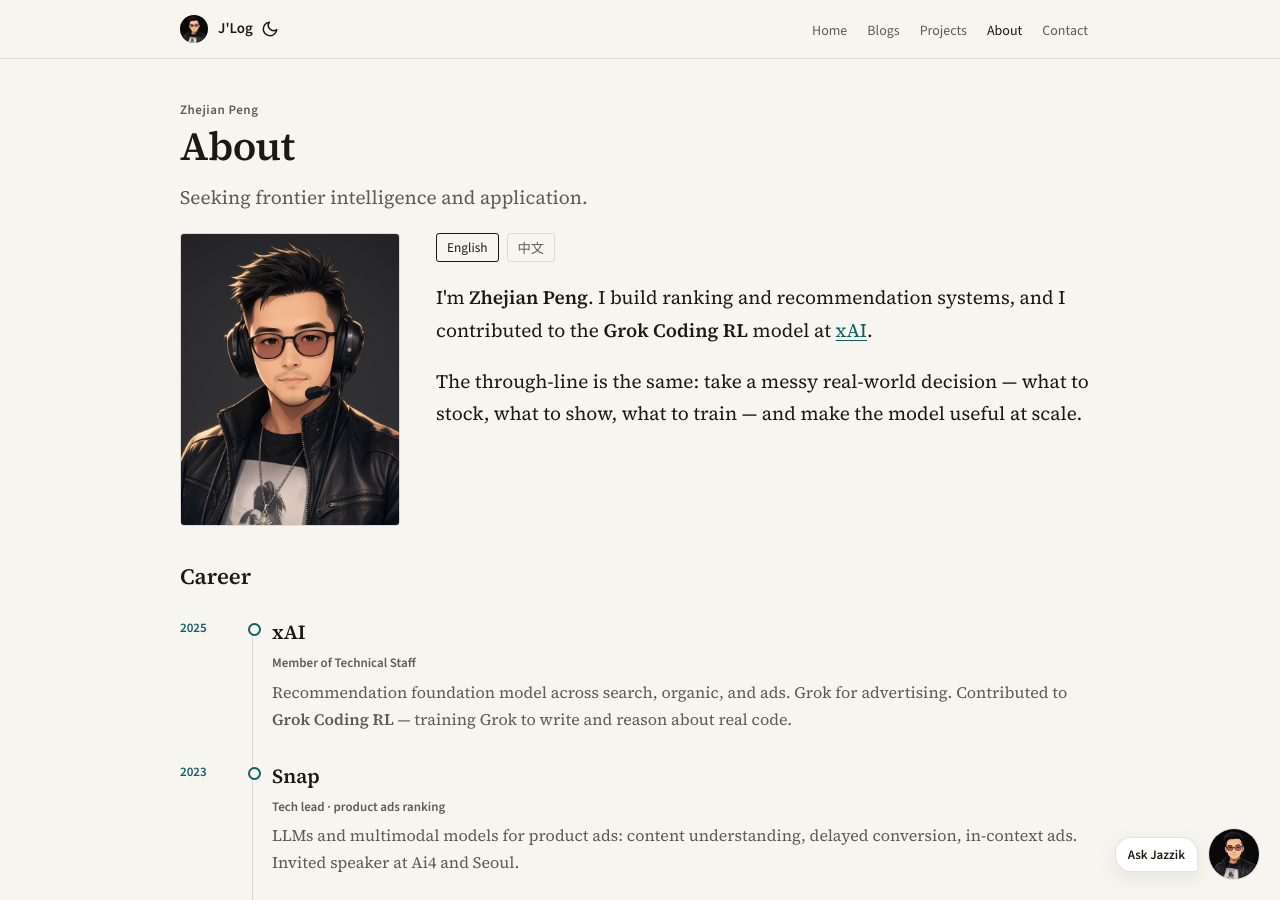
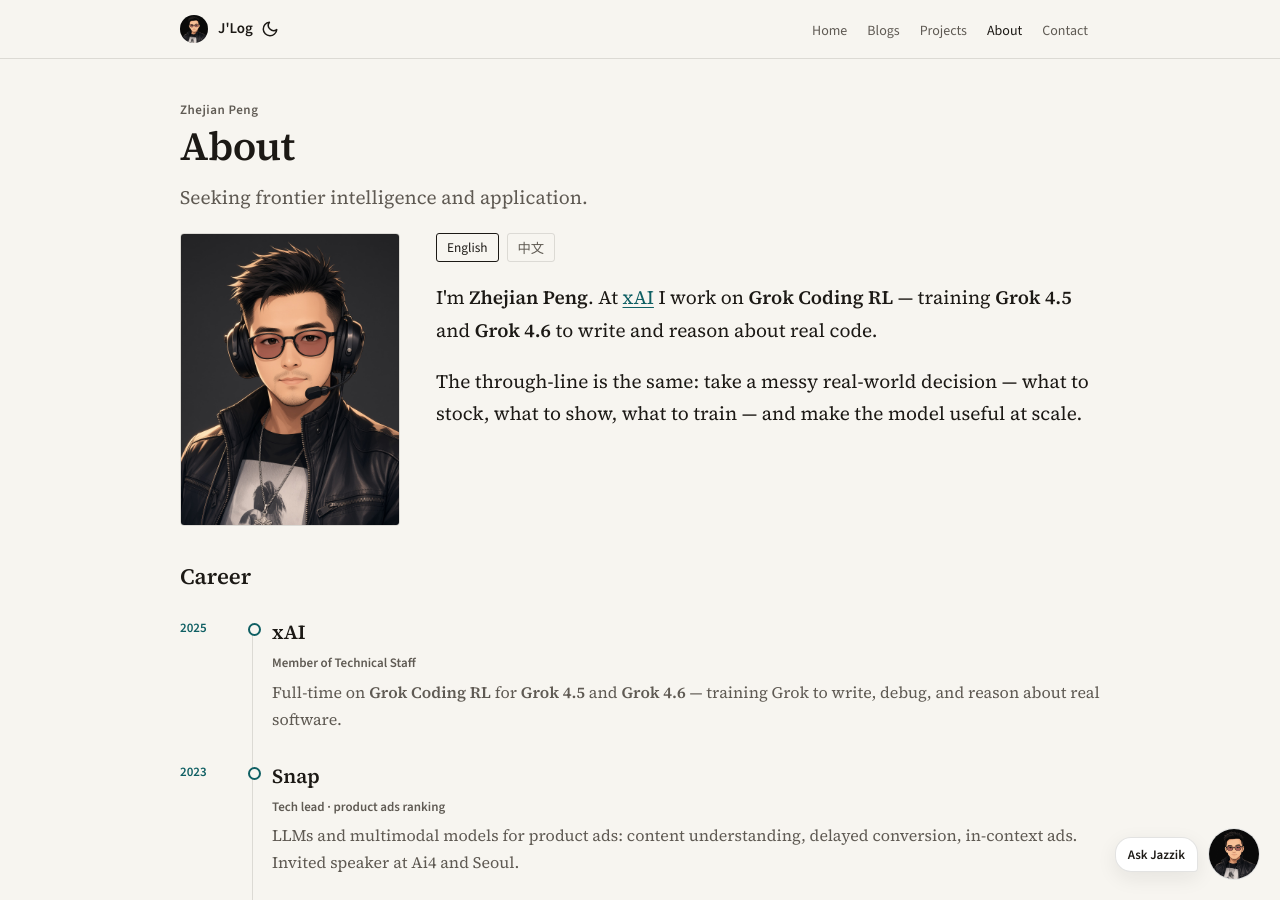
Before and after one commit to jazzikp/jazzikp.github.io, a Jekyll site: the page built from about.html, in a window 1280 px wide and 900 px high. Built offline with Jekyll 4.4.1, drawn with Linux system fonts in a browser that asks for light colours.

Commit message:
Focus the xAI blurb on Grok 4.5 / 4.6 Coding RL
Current work is full-time Coding RL, not rec foundation or ads.

```diff
--- a/about.html
+++ b/about.html
@@ -15,12 +15,12 @@
         </div>
 
         <div data-lang-panel="en">
-            <p>I'm <strong>Zhejian Peng</strong>. I build ranking and recommendation systems, and I contributed to the <strong>Grok Coding RL</strong> model at <a href="https://x.ai/">xAI</a>.</p>
+            <p>I'm <strong>Zhejian Peng</strong>. At <a href="https://x.ai/">xAI</a> I work on <strong>Grok Coding RL</strong> — training <strong>Grok 4.5</strong> and <strong>Grok 4.6</strong> to write and reason about real code.</p>
             <p>The through-line is the same: take a messy real-world decision — what to stock, what to show, what to train — and make the model useful at scale.</p>
         </div>
 
         <div data-lang-panel="zh" hidden>
-            <p>我是<strong>Zhejian Peng</strong>。做排序和推荐系统，并参与了 <a href="https://x.ai/">xAI</a> 的 <strong>Grok Coding RL</strong> 模型。</p>
+            <p>我是<strong>Zhejian Peng</strong>。在 <a href="https://x.ai/">xAI</a> 做 <strong>Grok Coding RL</strong>，训练 <strong>Grok 4.5</strong> 和 <strong>Grok 4.6</strong> 写代码、理解真实软件。</p>
             <p>一条线贯穿下来：把现实里难决策的问题 —— 补什么货、推什么内容、怎么训练 —— 做成能上线的模型。</p>
         </div>
     </div>
@@ -34,7 +34,7 @@
                 <time>2025</time>
                 <div>
                     <h3>xAI <span>Member of Technical Staff</span></h3>
-                    <p>Recommendation foundation model across search, organic, and ads. Grok for advertising. Contributed to <strong>Grok Coding RL</strong> — training Grok to write and reason about real code.</p>
+                    <p>Full-time on <strong>Grok Coding RL</strong> for <strong>Grok 4.5</strong> and <strong>Grok 4.6</strong> — training Grok to write, debug, and reason about real software.</p>
                 </div>
             </li>
             <li class="career-item">
@@ -87,7 +87,7 @@
                 <time>2025</time>
                 <div>
                     <h3>xAI <span>Member of Technical Staff</span></h3>
-                    <p>搜索、推荐与广告共用的序列推荐基础模型。Grok 服务广告。参与 <strong>Grok Coding RL</strong>，让 Grok 更能写代码、理解真实软件。</p>
+                    <p>全职做 <strong>Grok 4.5</strong> 和 <strong>Grok 4.6</strong> 的 <strong>Grok Coding RL</strong>，让 Grok 更能写代码、调试、理解真实软件。</p>
                 </div>
             </li>
             <li class="career-item">
--- a/index.html
+++ b/index.html
@@ -9,7 +9,7 @@
             <p class="motto">“Extend the light of consciousness to the stars.” <cite>— Elon Musk</cite></p>
             <p class="lede">
                 Writing on ranking, recommendation, and coding RL.
-                I work on machine learning at xAI, and I contributed to the Grok Coding RL model.
+                At xAI I work on Grok Coding RL for Grok 4.5 and 4.6.
             </p>
             <div class="actions">
                 <a class="btn ghost" href="{{ site.baseurl }}/about/">About</a>
@@ -37,7 +37,7 @@
         </div>
         <div class="meta-card">
             <strong>2025 · xAI</strong>
-            <p>Rec foundation model. Grok Coding RL.</p>
+            <p>Grok Coding RL · 4.5 / 4.6</p>
         </div>
     </section>
 
--- a/workers/resume.js
+++ b/workers/resume.js
@@ -5,9 +5,7 @@
 
 ## Experience
 xAI — Member of Technical Staff (2025–present)
-- Recommendation foundation model: training, transformer architecture, and inference across search, organic, and ads. Large multi-GPU training. Reported CTR lift after unifying those surfaces.
-- Grok for ads: LLM task orchestration and post-event pipelines that feed ranking and generative systems.
-- Contributed to the Grok Coding RL model (training Grok to write, debug, and reason about real software).
+- Full-time on Grok Coding RL for Grok 4.5 and Grok 4.6: training Grok to write, debug, and reason about real software.
 
 Snap — Machine Learning Engineer, tech lead, product ads ranking (2023–2025)
 - LLM synthetic labels and content understanding for product ads.
```
